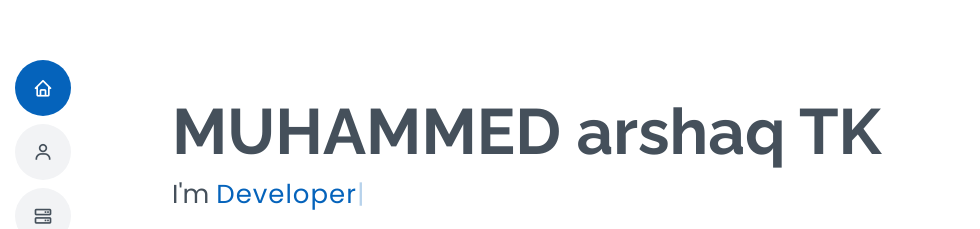
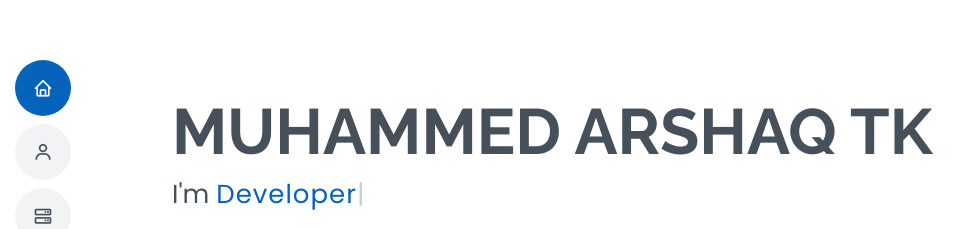
Before and after one commit to arshaqtk/portfolio_old, a plain HTML site: page index.html in a window 1280 px wide. Shown: the part 212-441 px from the top of the page, without its empty margins (0-980 px from the left). Drawn offline with nearby package versions, Linux system fonts and the light colour scheme.

Commit message:
Update index.html

```diff
--- a/index.html
+++ b/index.html
@@ -51,7 +51,7 @@
   <!-- ======= Hero Section ======= -->
   <section id="hero" class="d-flex flex-column justify-content-center">
     <div class="container" data-aos="zoom-in" data-aos-delay="100">
-      <h1>MUHAMMED arshaq TK</h1>
+      <h1>MUHAMMED ARSHAQ TK</h1>
       <p>I'm <span class="typed" data-typed-items="Designer, Developer"></span></p>
       <div class="social-links">
 
```
